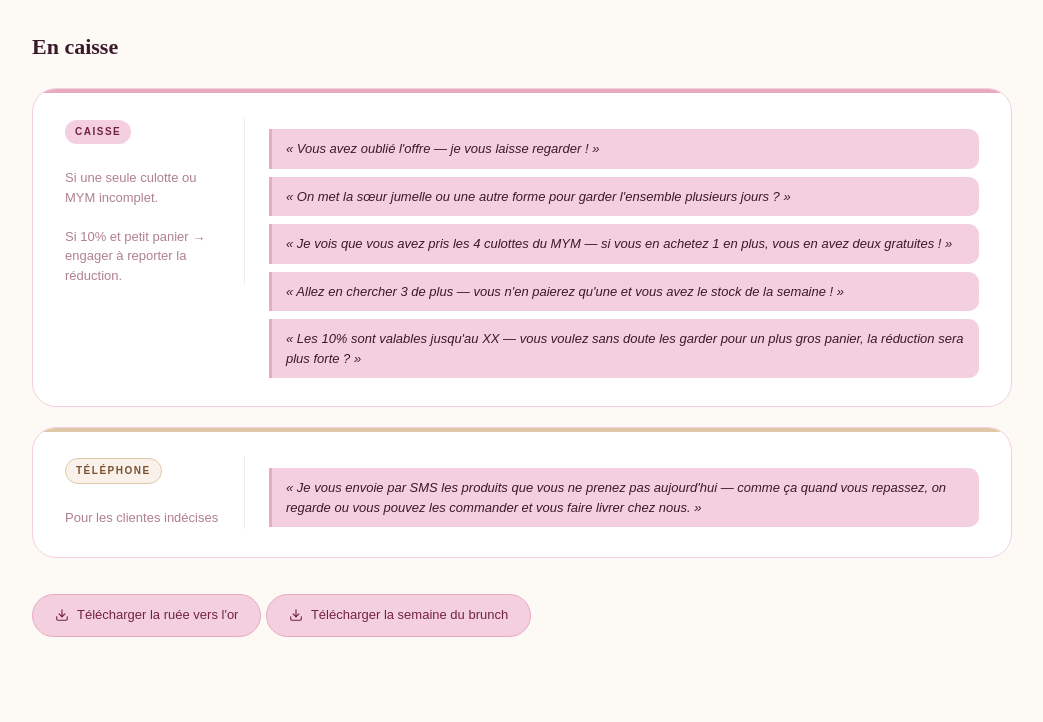
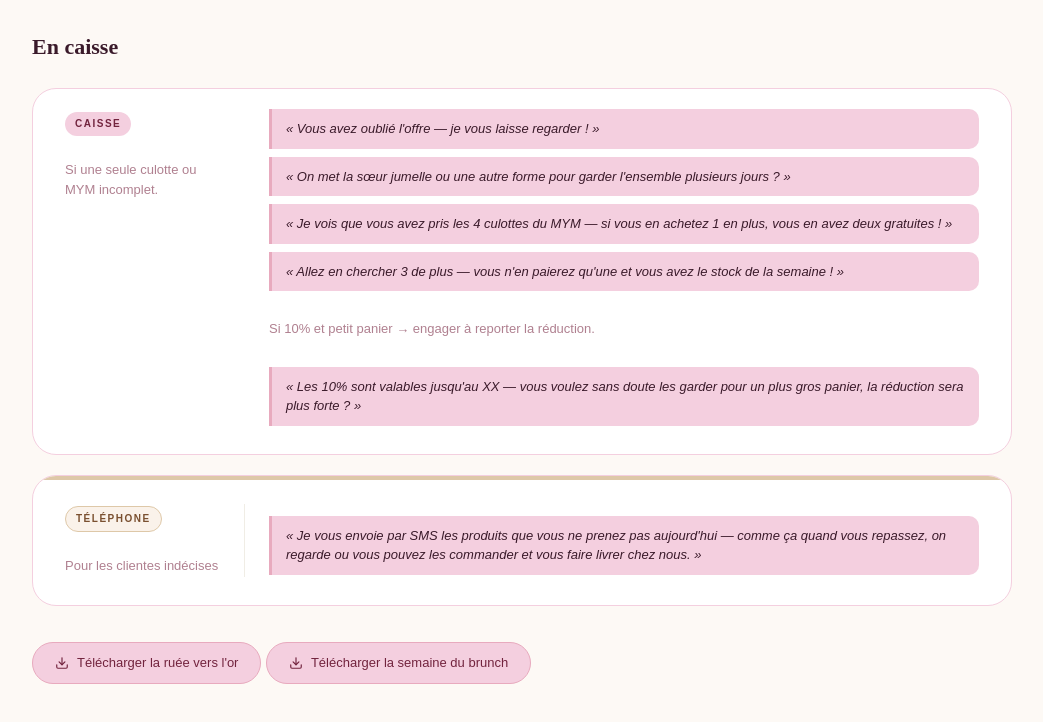
Before and after one commit to francerocahague/boiteaoutils.github.io, a plain HTML site: page index.html in a window 1280 px wide. Shown: the part 3437-4159 px from the top of the page, without its empty margins (118-1161 px from the left). Before the commit the page ends 4134 px from the top, so only its background shows below. Drawn offline with Linux system fonts and the light colour scheme.

Commit message:
PM : case Caisse retravaillée (consigne 10% / petit panier, espacements, sans ligne rose)
Co-Authored-By: Claude Opus 5.5 <noreply@anthropic.com>
Claude-Session: https://claude.ai/code/session_01EYxxfABGXSPPDFq33nikxa

```diff
--- a/index.html
+++ b/index.html
@@ -449,17 +449,18 @@
     </div>
   </div>
   <h3 class="sub-title">En caisse</h3>
-  <div class="tool-card-wide rose">
-    <div class="tool-meta">
+  <div class="tool-card-wide" style="padding-top:20px;row-gap:28px;">
+    <div class="tool-meta" style="border:none;padding-bottom:0;">
       <span class="tool-zone zone-caisse">Caisse</span>
-      <div style="margin-top:12px;font-size:13px;color:var(--muted);line-height:1.5;">Si une seule culotte ou MYM incomplet.<br><br>Si 10% et petit panier → engager à reporter la réduction.</div>
+      <div style="margin-top:12px;font-size:13px;color:var(--muted);line-height:1.5;">Si une seule culotte ou MYM incomplet.</div>
     </div>
     <div>
-      <div class="tool-scripts">
+      <div class="tool-scripts" style="margin-top:0;">
         <div class="script-bubble highlight">« Vous avez oublié l'offre — je vous laisse regarder ! »</div>
         <div class="script-bubble highlight">« On met la sœur jumelle ou une autre forme pour garder l'ensemble plusieurs jours ? »</div>
         <div class="script-bubble highlight">« Je vois que vous avez pris les 4 culottes du MYM — si vous en achetez 1 en plus, vous en avez deux gratuites ! »</div>
         <div class="script-bubble highlight">« Allez en chercher 3 de plus — vous n'en paierez qu'une et vous avez le stock de la semaine ! »</div>
+        <div style="font-size:13px;color:var(--muted);line-height:1.5;margin:20px 0;">Si 10% et petit panier → engager à reporter la réduction.</div>
         <div class="script-bubble highlight">« Les 10% sont valables jusqu'au XX — vous voulez sans doute les garder pour un plus gros panier, la réduction sera plus forte ? »</div>
       </div>
     </div>
```
